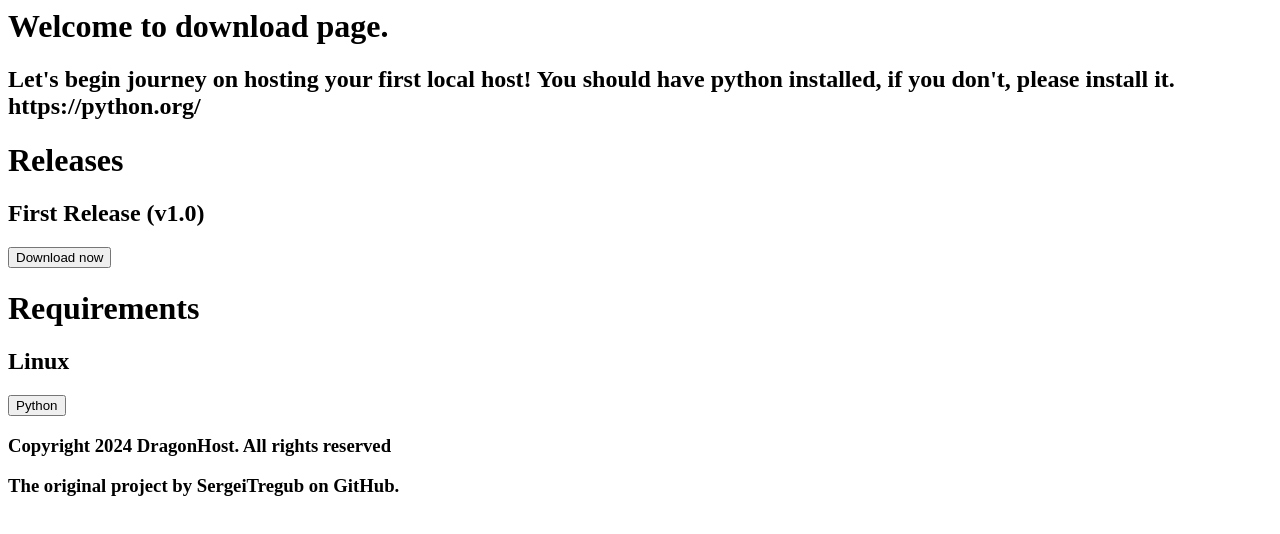
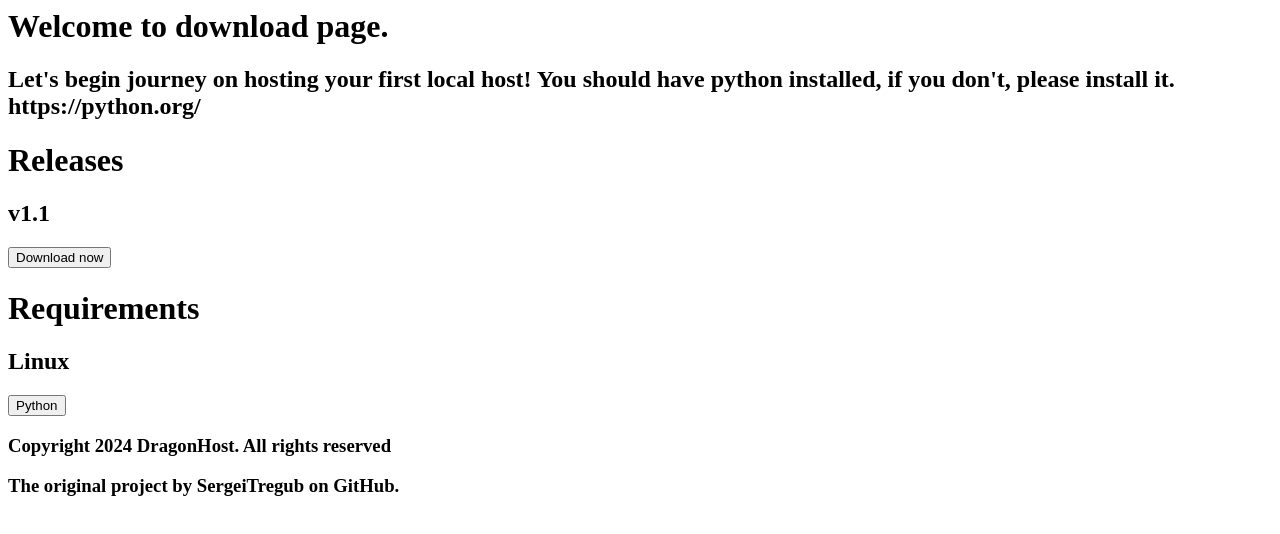
Before and after one commit to SergeiTregub/SergeiTregub.github.io, a website: page dragonhost.html in a window 1280 px wide. Drawn offline with Linux system fonts and the light colour scheme.

Commit message:
Download DragonHost.

```diff
--- a/dragonhost.html
+++ b/dragonhost.html
@@ -2,7 +2,7 @@
 <h1>Welcome to download page.</h1>
 <h2>Let's begin journey on hosting your first local host! You should have python installed, if you don't, please install it. https://python.org/</h2>
 <h1>Releases</h1>
-<h2>First Release (v1.0)</h2>
+<h2>v1.1</h2>
 <a href="https://github.com/SergeiTregub/DragonHost">
     <button>Download now</button>
   </a>
```
